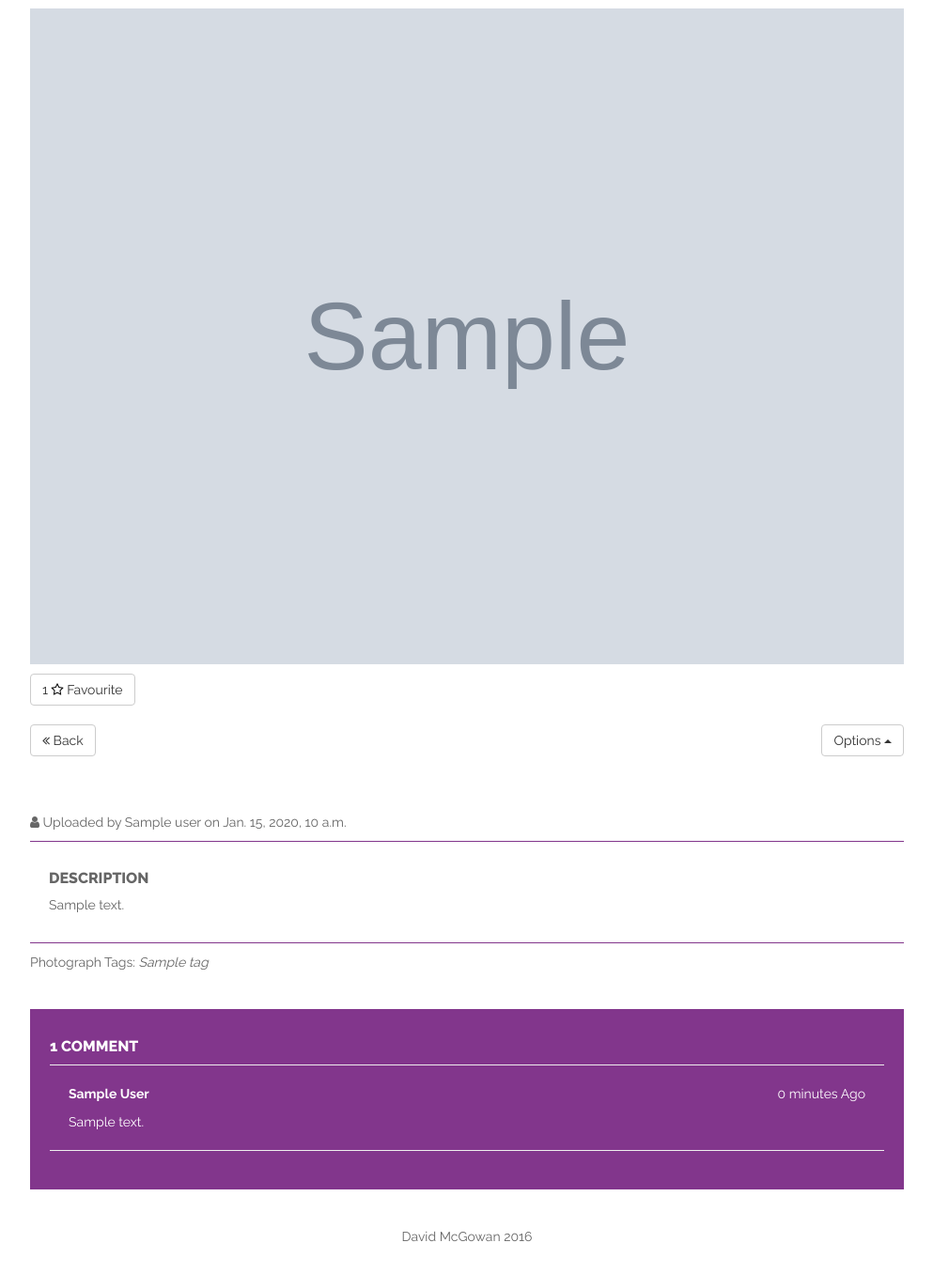
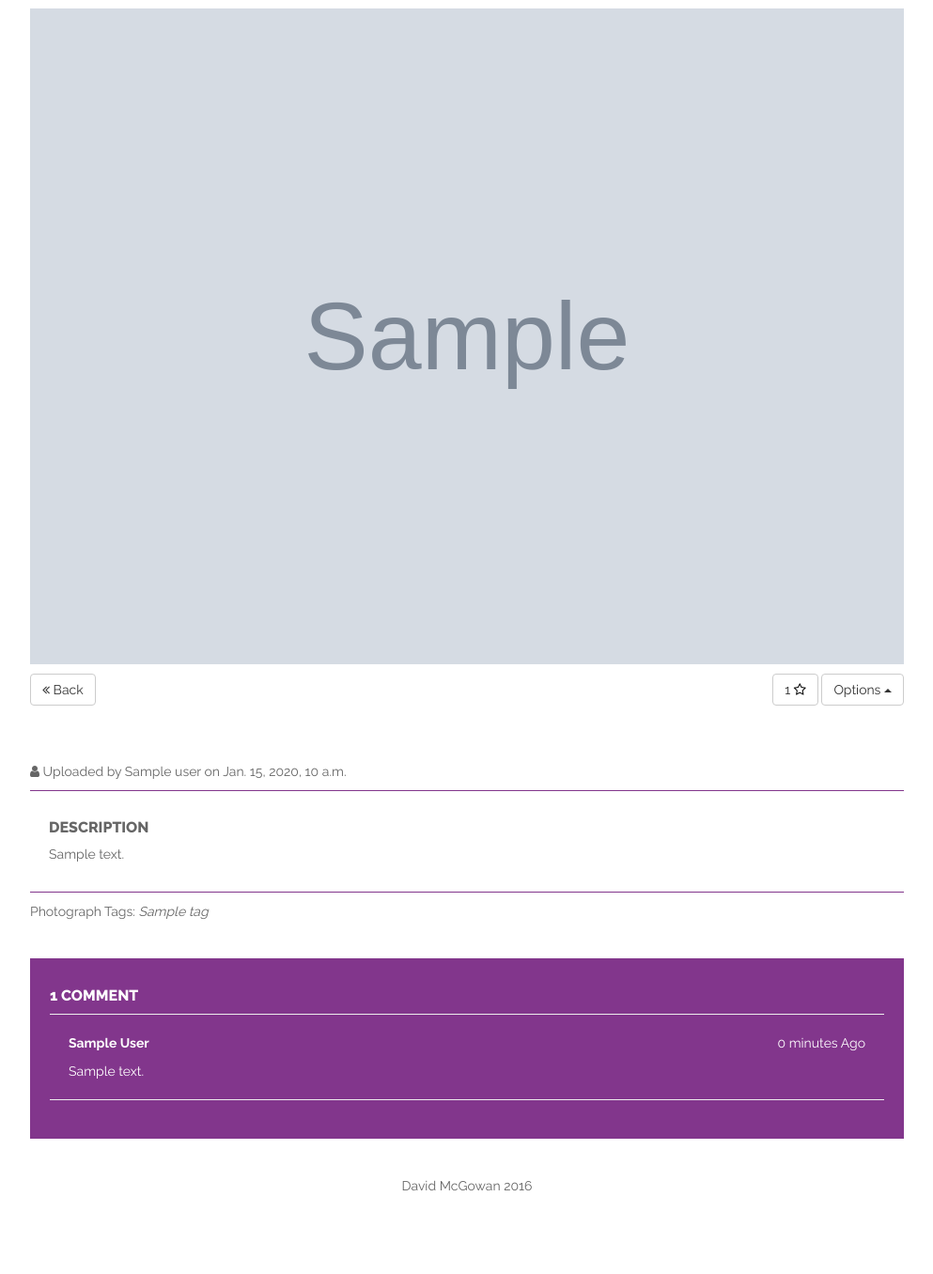
Before and after one commit to davidmcg1985/photozero-digitalocean, a Django app: template timeline/templates/photo_detail.html in a window 1280 px wide. Shown: the part 247-1603 px from the top of the page at 94% size, without its empty margins (143-1136 px from the left). After the commit the page ends 1515 px from the top, so only its background shows below. Run offline with Django 3.2, Linux system fonts and the light colour scheme; the template is opened without the code that fills it: most values are stand-ins (such as "Sample title", 1, 10 or a date in 2020); grey boxes marked "Sample" are stand-in pictures; parts of the project's set-up code (start-up, migrations or seed data) failed here and were passed over; some libraries are stand-ins or nearby versions.

Commit message:
change style of favourite and added to timeline

```diff
--- a/timeline/templates/photo_detail.html
+++ b/timeline/templates/photo_detail.html
@@ -39,35 +39,28 @@
 
 	<div class="container"> <!-- Container -->
 
-		<div class="row">
-			<div class="col-xs-12 text-left">
-
- 				<button id="like" name="{{ instance.slug }}" class="btn btn-default like-btn" type="button">
- 					<span id="like_count">{{ instance.total_likes }}</span>
- 					{% if user in instance.likes.all %}
-    					<i class="fa fa-star fav-star" style="color:gold;"></i> Favourite
-    				{% else %}
-    					<i class="fa fa-star-o fav-star" style="color:black;"></i> Favourite
-    				{% endif %}
-    			</button>
-
-			</div>
-		</div>
-
 	    <div class="row">
-	    	<div class="col-xs-6 col-sm-6 text-left">
+	    	<div class="col-xs-4 col-sm-4 text-left">
 				<a href="{% url 'timeline:list' %}" role="button" class="btn btn-default"><i class="fa fa-angle-double-left"></i> Back</a>
         	</div>
 
-			<div class="col-xs-6 col-sm-6 text-right">
+			<div class="col-xs-8 col-sm-8 text-right">
+				<button id="like" name="{{ instance.slug }}" class="likeBtn btn btn-default" type="button">
+ 					<span id="like_count">{{ instance.total_likes }}</span>
+ 					{% if user in instance.likes.all %}
+    					<i class="fa fa-star fav-star" style="color:gold;"></i>
+    				{% else %}
+    					<i class="fa fa-star-o fav-star" style="color:black;"></i>
+    				{% endif %}
+    			</button>
 				<div class="btn-group dropup">
 				  <button type="button" class="btn btn-default dropdown-toggle" data-toggle="dropdown" aria-haspopup="true" aria-expanded="false">
 				    Options <span class="caret"></span>
 				  </button>
 				  <ul class="dropdown-menu dropdown-menu-right">
 				    <li><a href="{{ instance.image.url }}" role="button"><i class="fa fa-download"></i> Download</a></li>
+				    {% if user.is_superuser or request.user == instance.user %}
 				    <li role="separator" class="divider"></li>
-				    {% if user.is_superuser or request.user == instance.user %}
 				    <li><a href="{% url 'timeline:update' slug=instance.slug %}" role="button"><i class="fa fa-pencil-square-o"></i> Edit</a></li>
 				    <li><a href="{% url 'timeline:delete' slug=instance.slug %}" role="button"><i class="fa fa-times-circle"></i> Delete</a></li>
 				    {% else %}
```
Also changed, not shown: timeline/templates/photo_list.html (+5 -3 lines), 2 other files.
